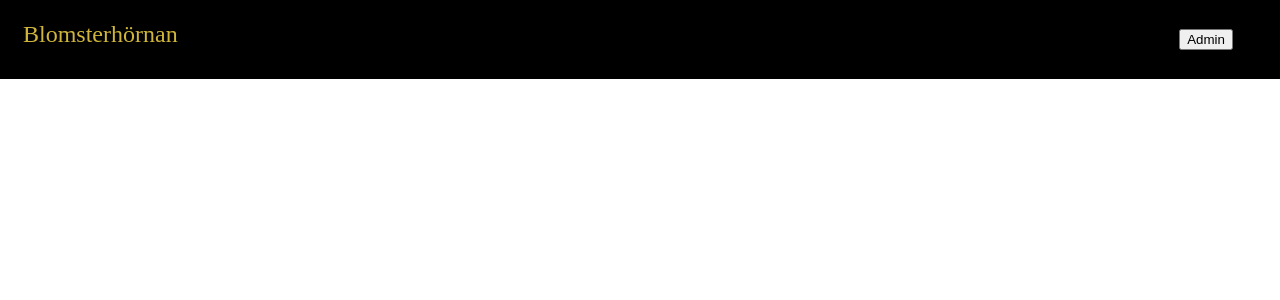
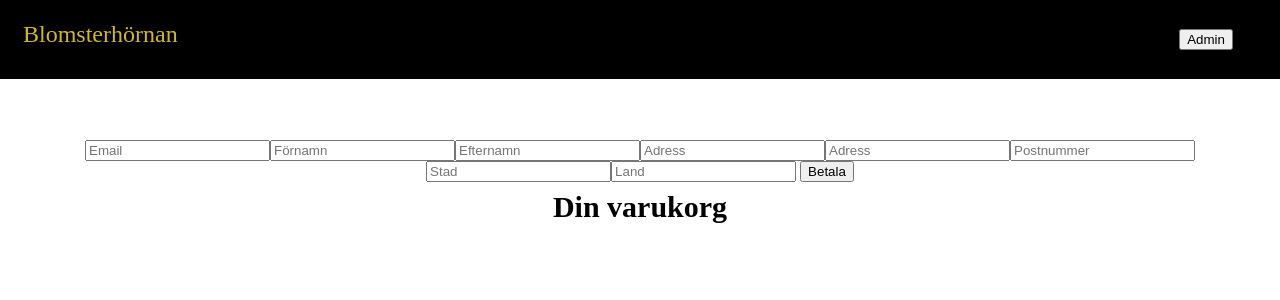
Before and after one commit to Medieinstitutet/uppgift-1-ElinStridsberg, a React (Vite) app in the folder Client/: page /cart/payment in a window 1280 px wide. Shown: the top 300 px of the page. Built offline with nearby package versions, Linux system fonts and the light colour scheme.

Commit message:
create order

```diff
--- a/Client/src/Router.tsx
+++ b/Client/src/Router.tsx
@@ -5,6 +5,7 @@ import ProductList from "./pages/ProductList";
 import { Layout } from "./pages/Layout";
 import { NotFound } from "./pages/NorFound";
 import { Cart } from "./components/Cart";
+import { Payment } from "./pages/Payment";
 
 export const router = createBrowserRouter([
   {
@@ -31,6 +32,10 @@ export const router = createBrowserRouter([
       {
         path: "/cart",
         element: <Cart />
+      },
+      {
+        path: "cart/payment",
+        element: <Payment />
       }
 
     ],
--- a/Client/src/components/Cart.tsx
+++ b/Client/src/components/Cart.tsx
@@ -2,6 +2,7 @@
 import { useEffect } from 'react';
 import { CartItem, useCart } from '../models/CartContext';
 import '../styles/cart.css';
+import { Link } from 'react-router-dom';
 
 
 export const Cart = () => {
@@ -42,7 +43,9 @@ export const Cart = () => {
                 ))}
             </ul>
             </div>
+            <Link to="./payment" >
                <button className='pay'>Gå till kassan</button>
+               </Link>
          </div>
 
     );
--- /dev/null
+++ b/Client/src/pages/Payment.tsx
@@ -0,0 +1,80 @@
+import React, { useState } from 'react';
+import { useCart } from '../models/CartContext';
+// import '../styles/payment.css';
+
+export const Payment = () => {
+    const { cart } = useCart();
+    const [formData, setFormData] = useState({
+        email: '',
+        firstName: '',
+        lastName: '',
+        address1: '',
+        address2: '',
+        postalCode: '',
+        city: '',
+        country: ''
+    });
+
+    const handleChange = (e: React.ChangeEvent<HTMLInputElement>) => { // Lägg till typen här
+        const { name, value } = e.target;
+        setFormData(prevState => ({
+            ...prevState,
+            [name]: value
+        }));
+    };
+
+    const handleSubmit = async (e: React.FormEvent<HTMLFormElement>) => { // Lägg till typen här
+        e.preventDefault();
+
+        try {
+            const response = await fetch('http://localhost:3000/create-order', {
+                method: 'POST',
+                headers: {
+                    'Content-Type': 'application/json'
+                },
+                body: JSON.stringify(formData)
+            });
+
+            if (response.ok) {
+                const data = await response.json();
+                console.log(data);
+                // Clear cart after successful order
+            } else {
+                console.error('Något gick fel');
+            }
+        } catch (error) {
+            console.error('Något gick fel:', error);
+        }console.log(formData)
+    };
+
+    return (
+        <div className="payment">
+            <h2>Din varukorg</h2>
+            <ul>
+                {cart.map((cartItem, index) => (
+                    <li key={index}>
+                        <img src={cartItem.product.image} alt={cartItem.product.name} />
+                        <h4>{cartItem.product.name}</h4>
+                        <p>{cartItem.product.description}</p>
+                        <p>Antal: {cartItem.quantity}</p>
+                        <p>Pris: {cartItem.product.price}kr</p>
+                    </li>
+                ))}
+            </ul>
+
+
+            <form onSubmit={handleSubmit}>
+                <input type="email" name="email" value={formData.email} onChange={handleChange} placeholder="Email" required />
+                <input type="text" name="firstName" value={formData.firstName} onChange={handleChange} placeholder="Förnamn" required />
+                <input type="text" name="lastName" value={formData.lastName} onChange={handleChange} placeholder="Efternamn" required />
+                <input type="text" name="address1" value={formData.address1} onChange={handleChange} placeholder="Adress" required />
+                <input type="text" name="address2" value={formData.address2} onChange={handleChange} placeholder="Adress" required />
+
+                <input type="text" name="postalCode" value={formData.postalCode} onChange={handleChange} placeholder="Postnummer" required />
+                <input type="text" name="city" value={formData.city} onChange={handleChange} placeholder="Stad" required />
+                <input type="text" name="country" value={formData.country} onChange={handleChange} placeholder="Land" required />                {/* Andra input-fält */}
+                <button type="submit">Betala</button>
+            </form>
+        </div>
+    );
+};
```
